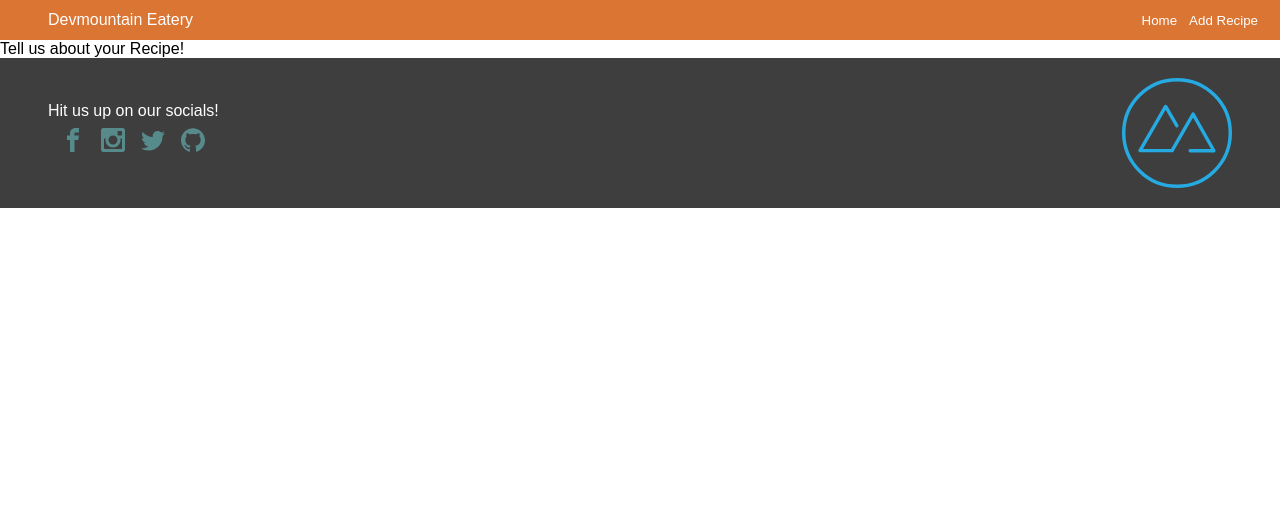
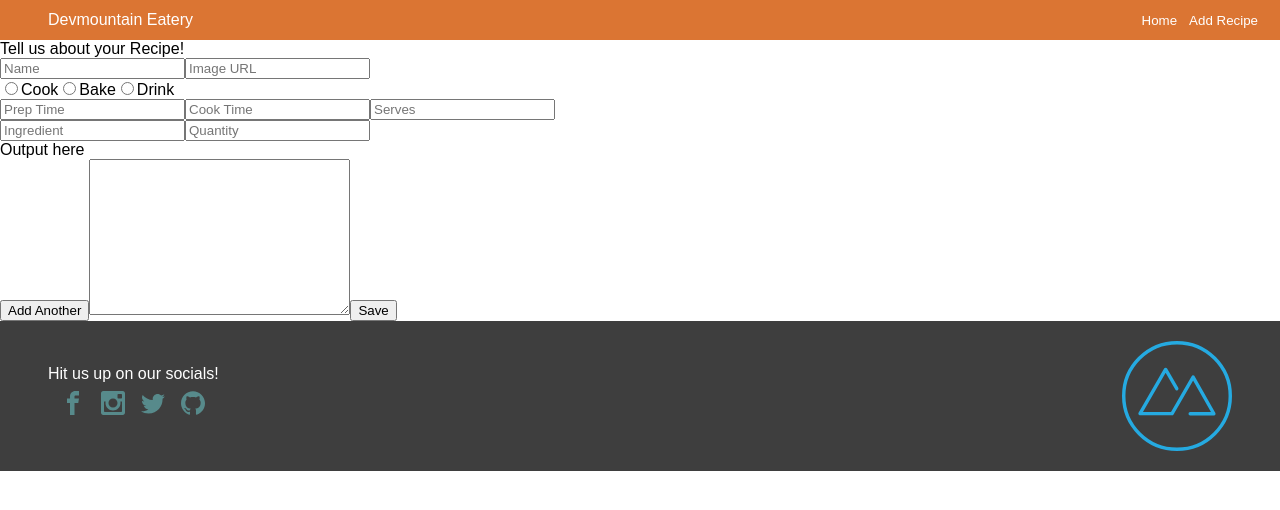
Before and after one commit to johnsonav1992/react-recipe-app, a React (Create React App) app: page /newRecipe in a window 1280 px wide. Shown: the top 510 px of the page. Built offline with nearby package versions, Linux system fonts and the light colour scheme.

Commit message:
completed most of project. More styling and valid.

```diff
--- a/src/App.css
+++ b/src/App.css
@@ -1,17 +1,85 @@
 /* --------- This is CSS Reset Code --------- */
-html, body, div, span, applet, object, iframe,
-h1, h2, h3, h4, h5, h6, p, blockquote, pre,
-a, abbr, acronym, address, big, cite, code,
-del, dfn, em, img, ins, kbd, q, s, samp,
-small, strike, strong, sub, sup, tt, var,
-b, u, i, center,
-dl, dt, dd, ol, ul, li,
-fieldset, form, label, legend,
-table, caption, tbody, tfoot, thead, tr, th, td,
-article, aside, canvas, details, embed,
-figure, figcaption, footer, header, hgroup,
-menu, nav, output, ruby, section, summary,
-time, mark, audio, video {
+html,
+body,
+div,
+span,
+applet,
+object,
+iframe,
+h1,
+h2,
+h3,
+h4,
+h5,
+h6,
+p,
+blockquote,
+pre,
+a,
+abbr,
+acronym,
+address,
+big,
+cite,
+code,
+del,
+dfn,
+em,
+img,
+ins,
+kbd,
+q,
+s,
+samp,
+small,
+strike,
+strong,
+sub,
+sup,
+tt,
+var,
+b,
+u,
+i,
+center,
+dl,
+dt,
+dd,
+ol,
+ul,
+li,
+fieldset,
+form,
+label,
+legend,
+table,
+caption,
+tbody,
+tfoot,
+thead,
+tr,
+th,
+td,
+article,
+aside,
+canvas,
+details,
+embed,
+figure,
+figcaption,
+footer,
+header,
+hgroup,
+menu,
+nav,
+output,
+ruby,
+section,
+summary,
+time,
+mark,
+audio,
+video {
 	margin: 0;
 	padding: 0;
 	border: 0;
@@ -20,7 +88,9 @@ time, mark, audio, video {
 	vertical-align: baseline;
 }
 
-*, *::before, *::after {
+*,
+*::before,
+*::after {
 	box-sizing: border-box;
 }
 
@@ -68,14 +138,16 @@ nav {
 	color: #ffc49d;
 }
 
+.main-header a {
+	text-decoration: none;
+	color: white;
+}
 .main-footer {
 	background-color: #3e3e3e;
 	height: 150px;
 	display: flex;
 	justify-content: space-between;
 	align-items: center;
-	/* position: fixed;
-	bottom: 0; */
 	width: 100vw;
 }
 
@@ -90,7 +162,7 @@ nav {
 }
 
 .social-wrapper svg {
-	margin: .5rem;
+	margin: 0.5rem;
 }
 
 .ad-banner-wrapper {
@@ -99,6 +171,29 @@ nav {
 	justify-content: center;
 	min-height: 40vh;
 	width: 100%;
+}
+
+.details-banner {
+	display: flex;
+	align-items: center;
+	justify-content: center;
+	min-height: 40vh;
+	width: 100%;
+	background-size: cover;
+	background-position: center;
+	position: relative;
+}
+
+.food-title {
+	z-index: 11;
+}
+
+.overlay {
+	width: 100%;
+	height: 100%;
+	background-color: rgba(0, 0, 0, 0.7);
+	z-index: 10;
+	position: absolute;
 }
 
 .banner-desc {
@@ -112,7 +207,7 @@ nav {
 }
 
 .new {
-	font-size: .75rem;
+	font-size: 0.75rem;
 }
 
 .food-title {
@@ -123,7 +218,7 @@ nav {
 
 .desc-text {
 	text-align: center;
-	font-size: .9rem;
+	font-size: 0.9rem;
 }
 
 .blue-btn {
@@ -131,7 +226,7 @@ nav {
 	border: none;
 	color: white;
 	padding: 5px 10px;
-	border-radius: .1rem;
+	border-radius: 0.1rem;
 }
 
 .blue-btn:hover {
@@ -155,7 +250,7 @@ nav {
 	max-width: 150px;
 	min-height: 225px;
 	box-shadow: 0px 2px 3px 0px gray;
-	border-radius: .1rem;
+	border-radius: 0.1rem;
 	padding-bottom: 1rem;
 }
 
@@ -166,7 +261,7 @@ nav {
 }
 
 .recipe-card h3 {
-	font-size: .9rem;
+	font-size: 0.9rem;
 }
 
 .recipe-card img {
@@ -182,7 +277,7 @@ nav {
 	background-color: #f6dfd1;
 	border: none;
 	border-radius: 100px;
-	padding: .25rem;
+	padding: 0.25rem;
 	padding-left: 1.5rem;
 	width: 200px;
 }
@@ -199,7 +294,44 @@ nav {
 	transform: translateY(-50%);
 }
 
-
 .search-input::placeholder {
 	color: rgb(38, 38, 38);
 }
+
+.recipe-details-section {
+	display: flex;
+	align-items: flex-start;
+	justify-content: center;
+	gap: 4rem;
+	padding-top: 1rem;
+	padding-bottom: 2rem;
+}
+
+.recipe-details-section p {
+	align-self: flex-start;
+}
+
+.details {
+	min-width: 200px;
+	padding: 1rem;
+}
+
+.instructions {
+	min-width: 300px;
+	padding: 1rem;
+}
+
+.recipe-card.instructions {
+	justify-content: flex-start;
+}
+
+.recipe-header,
+.ingredients-header,
+.instructions-title {
+	font-size: 1.65rem;
+	padding-bottom: 0.5rem;
+}
+
+.ingredients-header {
+	margin-top: 0.5rem;
+}
--- a/src/components/Header.jsx
+++ b/src/components/Header.jsx
@@ -4,10 +4,10 @@ import React from 'react'
 const Header = () => {
 	return (
 		<header className='main-header'>
-			<h2 className='header-title'>Devmountain Eatery</h2>
+			<h2 className='header-title'><Link to="/">Devmountain Eatery</Link></h2>
 			<nav>
 				<button>
-					<Link to="index">Home</Link>
+					<Link to="/">Home</Link>
 				</button>
 				<button>
 					<Link to="newRecipe">Add Recipe</Link>
--- a/src/components/detailComponents/DetailScreen.jsx
+++ b/src/components/detailComponents/DetailScreen.jsx
@@ -1,11 +1,63 @@
-import React from 'react'
+import React, { useEffect, useState } from 'react'
+import { useParams } from 'react-router-dom'
+import axios from 'axios'
+import { url } from '../homeComponents/HomeScreen'
 
 const DetailScreen = () => {
-  return (
-    <section>
-      {/* Welcome to the details page! This page will be reusable. Follow instructions to know what to do here. */}
-    </section>
-  );
-};
+	const { id } = useParams()
+	const [recipe, setRecipe] = useState({})
 
-export default DetailScreen;
+	useEffect(() => {
+		axios.get(`${url}/recipes/${id}`).then(res => {
+			setRecipe(res.data)
+		})
+	}, [id])
+
+  console.log(recipe)
+
+	return (
+		<>
+			<div
+				className="details-banner"
+        style={{ backgroundImage: `url(${recipe.image_url})`}}
+
+			> <div className="overlay"></div>
+				<h1 className="food-title">{recipe.recipe_name}</h1>
+			</div>
+			<section className="recipe-details-section">
+				<div className="recipe-card details">
+					<h2 className="recipe-header">Recipe</h2>
+					<p className="prep-time">Prep Time: {recipe.prep_time}</p>
+					<p className="cook-time">Cook Time: {recipe.cook_time}</p>
+					<p className="serves">Serves: {recipe.serves}</p>
+					<h2 className="ingredients-header">Ingredients</h2>
+					{recipe.ingredients > 0 ? (
+						recipe.ingredients.map(ingredient => {
+							return (
+								<p
+									className="ingredients"
+									key={recipe.ingredients.ingredient_id}
+								>
+									{ingredient.quantity}{' '}
+									{ingredient.ingredient}
+								</p>
+							)
+						})
+					) : (
+						<p>No ingredients</p>
+					)}
+				</div>
+				<div className="recipe-card instructions">
+					<h2 className="instructions-title">Instructions</h2>
+					<article className="instructions-text">
+						<p style={{ whiteSpace: 'pre-wrap' }}>
+							{recipe.instructions }
+						</p>
+					</article>
+				</div>
+			</section>
+		</>
+	)
+}
+
+export default DetailScreen
--- a/src/components/homeComponents/HomeScreen.jsx
+++ b/src/components/homeComponents/HomeScreen.jsx
@@ -5,11 +5,11 @@ import mag from '../../assets/icons8-search.svg'
 import AdBanner from './AdBanner'
 import RecipeCard from '../newRecipeComponents/RecipeCard'
 
+export const url = 'https://recipes.devmountain.com'
+
 const HomeScreen = () => {
 	const [recipes, setRecipes] = useState([])
 	const [search, setSearch] = useState('')
-
-	const url = 'https://recipes.devmountain.com'
 
 	const getRecipes = () => {
 		axios.get(`${url}/recipes`).then(res => {
@@ -20,7 +20,7 @@ const HomeScreen = () => {
 	let filteredRecipes = recipes.filter(
 		recipe =>
 			recipe.recipe_name.toLowerCase().includes(search.toLowerCase()) &&
-			recipe.recipe_name != 'undefined'
+			recipe.recipe_name !== 'undefined'
 	)
 
 	useEffect(() => {
@@ -41,9 +41,9 @@ const HomeScreen = () => {
 				<img className="mag" src={mag} alt="magnifying glass" />
 			</div>
 			<main className="recipe-cards-container">
-				{filteredRecipes.map(recipe => (
+				{filteredRecipes.length > 0 ? filteredRecipes.map(recipe => (
 					<RecipeCard recipe={recipe} key={recipe.recipe_id} />
-				))}
+				)) : <p>There are no recipes with that name.</p> }
 			</main>
 		</div>
 	)
--- a/src/components/newRecipeComponents/NewRecipeScreen.jsx
+++ b/src/components/newRecipeComponents/NewRecipeScreen.jsx
@@ -1,12 +1,144 @@
-import React from "react";
+import React, { useState } from 'react'
+import { Formik } from 'formik'
+import axios from 'axios'
 
 const NewRecipeScreen = () => {
-  return (
-    <section>
-      <h1>Tell us about your Recipe!</h1>
-      {/* Here you will have a large form. Be prepared, part 4 will have you build this form in detail, and part 5 will have you style it. Do your best! */}
-    </section>
-  );
-};
+	const [ingredients, setIngredients] = useState([])
+	const [name, setName] = useState('')
+	const [quantity, setQuantity] = useState('')
 
-export default NewRecipeScreen;
+	const initialValues = {
+		type: '',
+		recipeName: '',
+		imageURL: '',
+		prepTime: '',
+		cookTime: '',
+		serves: '',
+		ingredients: [],
+		instructions: '',
+	}
+
+	const addIngredient = () => {
+		setIngredients([...ingredients, { name, quantity }])
+		setName('')
+		setQuantity('')
+	}
+
+	function onSubmit(values) {
+		values.ingredients = ingredients
+		console.log(values)
+		axios.post(`https://recipes.devmountain.com/recipes`, values)
+	}
+
+	return (
+		<section className="recipe-form-container">
+			<h1>Tell us about your Recipe!</h1>
+			<Formik initialValues={initialValues} onSubmit={onSubmit}>
+				{({ values, handleChange, handleSubmit }) => (
+					<form className="recipe-form" onSubmit={handleSubmit}>
+						<fieldset className="recipe-main-info">
+							<input
+								type="text"
+								placeholder="Name"
+								value={values.recipeName}
+								onChange={handleChange}
+								name="recipeName"
+							/>
+							<input
+								type="text"
+								placeholder="Image URL"
+								value={values.imageURL}
+								onChange={handleChange}
+								name="imageURL"
+							/>
+						</fieldset>
+						<fieldset className="radios">
+							<input
+								type="radio"
+								id="cook"
+								name="type"
+								value={values.type}
+								onChange={handleChange}
+							/>
+							<label htmlFor="cook">Cook</label>
+							<input
+								type="radio"
+								id="bake"
+								name="type"
+								value={values.type}
+								onChange={handleChange}
+							/>
+							<label htmlFor="bake">Bake</label>
+							<input
+								type="radio"
+								id="drink"
+								name="type"
+								value={values.type}
+								onChange={handleChange}
+							/>
+							<label htmlFor="drink">Drink</label>
+						</fieldset>
+						<fieldset className="details-inputs">
+							<input
+								type="text"
+								placeholder="Prep Time"
+								value={values.prepTime}
+								onChange={handleChange}
+								name="prepTime"
+							/>
+							<input
+								type="text"
+								placeholder="Cook Time"
+								value={values.cookTime}
+								onChange={handleChange}
+								name="cookTime"
+							/>
+							<input
+								type="text"
+								placeholder="Serves"
+								value={values.serves}
+								onChange={handleChange}
+								name="serves"
+							/>
+						</fieldset>
+						<div className="ingredients-area">
+							<fieldset className="ingredients-inputs">
+								<input
+									type="text"
+									placeholder="Ingredient"
+									value={name}
+									onChange={e => setName(e.target.value)}
+								/>
+								<input
+									type="text"
+									placeholder="Quantity"
+									value={quantity}
+									onChange={e => setQuantity(e.target.value)}
+								/>
+							</fieldset>
+							<ul className="output">Output here</ul>
+						</div>
+						<button
+							type="button"
+							className="orange-btn"
+							onClick={addIngredient}
+						>
+							Add Another
+						</button>
+						<textarea
+							name="instructions"
+							id="instructions"
+							cols="30"
+							rows="10"
+							value={values.instructions}
+							onChange={handleChange}
+						></textarea>
+						<button type="submit">Save</button>
+					</form>
+				)}
+			</Formik>
+		</section>
+	)
+}
+
+export default NewRecipeScreen
```
